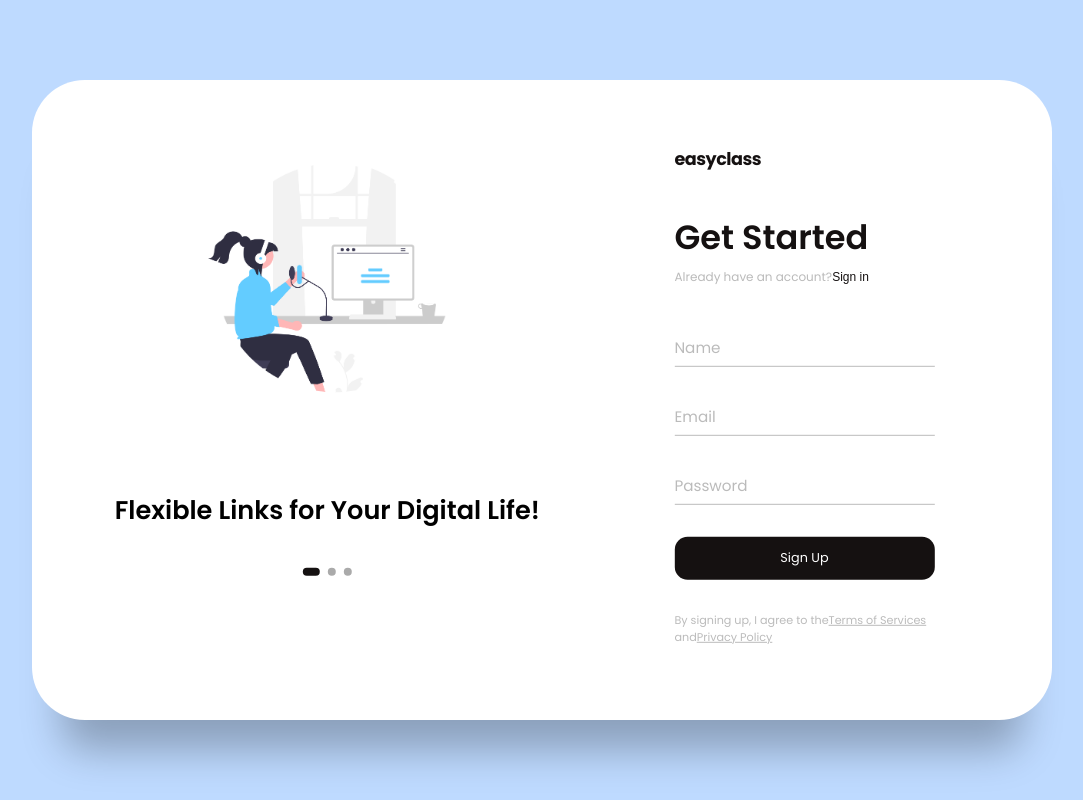
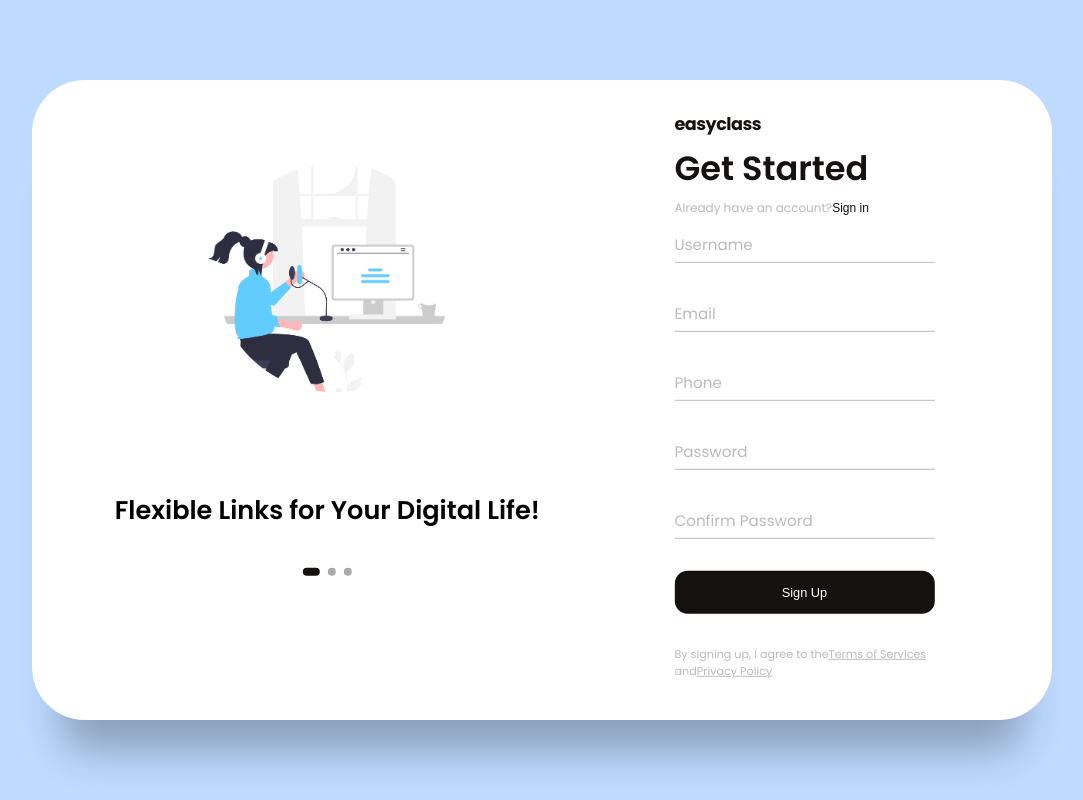
Before and after one commit to fewnttyy/link_in_bio, a Next.js app: page /login in a window 1280 px wide. Both pictures are taken after a click on the button "Sign up". Shown: the whole page, without its empty margins (98-1181 px from the left). Built offline with nearby package versions, Linux system fonts and the light colour scheme.

Commit message:
integrasi api

```diff
--- a/package.json
+++ b/package.json
@@ -9,6 +9,7 @@
     "lint": "next lint"
   },
   "dependencies": {
+    "axios": "^1.7.9",
     "framer-motion": "^12.0.1",
     "lucide-react": "^0.474.0",
     "next": "15.1.5",
--- a/src/app/login/page.js
+++ b/src/app/login/page.js
@@ -1,6 +1,7 @@
 "use client";
 
 import React, { useState, useRef } from "react";
+import axios from "axios";
 import "./login.css";
 import Link from 'next/link';
 
@@ -9,6 +10,17 @@ export default function Home() {
   const [activeInput, setActiveInput] = useState({});
   const [activeBullet, setActiveBullet] = useState(1);
   const textSliderRef = useRef(null);
+
+  const [formData, setFormData] = useState({
+    username: "",
+    email: "",
+    phone: "",
+    password: "",
+    password_confirmation: "",
+  });
+
+  const [loading, setLoading] = useState(false);
+  const [errorMessage, setErrorMessage] = useState(null);
 
   const handleInputFocus = (field) => {
     setActiveInput((prev) => ({ ...prev, [field]: true }));
@@ -22,6 +34,11 @@ export default function Home() {
 
   const toggleMode = () => {
     setIsSignUpMode((prev) => !prev);
+    setErrorMessage(null);
+  };
+
+  const handleChange = (e) => {
+    setFormData({ ...formData, [e.target.name]: e.target.value });
   };
 
   const moveSlider = (index) => {
@@ -34,12 +51,55 @@ export default function Home() {
     }
   };
 
+  const handleRegister = async (e) => {
+    e.preventDefault();
+    setLoading(true);
+    setErrorMessage(null);
+
+    try {
+      const response = await axios.post(
+        "http://127.0.0.1:8000/api/register",
+        formData
+      );
+      alert("Registration successful! Please check your email.");
+      console.log(response.data);
+    } catch (error) {
+      setErrorMessage(error.response?.data?.message || "Registration failed.");
+      console.error(error);
+    } finally {
+      setLoading(false);
+    }
+  };
+
+  const handleLogin = async (e) => {
+    e.preventDefault();
+    setLoading(true);
+    setErrorMessage(null);
+
+    try {
+      const response = await axios.post("http://127.0.0.1:8000/api/login", {
+        email: formData.email,
+        password: formData.password,
+      });
+
+      localStorage.setItem("token", response.data.token);
+      alert("Login successful!");
+      console.log(response.data);
+    } catch (error) {
+      setErrorMessage(error.response?.data?.message || "Login failed.");
+      console.error(error);
+    } finally {
+      setLoading(false);
+    }
+  };
+
   return (
     <main className={isSignUpMode ? "sign-up-mode" : ""}>
       <div className="box">
         <div className="inner-box">
           <div className="forms-wrap">
-            <form action="index.html" autoComplete="off" className="sign-in-form">
+            {/* Form Login */}
+            <form onSubmit={handleLogin} className="sign-in-form">
               <div className="logo">
                 <h4>easyclass</h4>
               </div>
@@ -55,41 +115,43 @@ export default function Home() {
               <div className="actual-form">
                 <div className="input-wrap">
                   <input
-                    type="text"
-                    minLength="4"
-                    className={`input-field ${activeInput.name ? "active" : ""}`}
+                    type="email"
+                    name="email"
+                    className="input-field"
                     autoComplete="off"
                     required
-                    onFocus={() => handleInputFocus("name")}
-                    onBlur={(e) => handleInputBlur("name", e.target.value)}
+                    onChange={handleChange}
                   />
-                  <label>Name</label>
+                  <label>Email</label>
                 </div>
 
                 <div className="input-wrap">
                   <input
                     type="password"
-                    minLength="4"
-                    className={`input-field ${activeInput.password ? "active" : ""}`}
+                    name="password"
+                    className="input-field"
                     autoComplete="off"
                     required
-                    onFocus={() => handleInputFocus("password")}
-                    onBlur={(e) => handleInputBlur("password", e.target.value)}
+                    onChange={handleChange}
                   />
                   <label>Password</label>
                 </div>
 
-                <input type="submit" value="Sign In" className="sign-btn" />
+                {errorMessage && <p className="error">{errorMessage}</p>}
+                <button type="submit" className="sign-btn" disabled={loading}>
+                  {loading ? "Signing in..." : "Sign In"}
+                </button>
 
                 <p className="text">
-                  Forgotten your password or your login details?
+                  Forgotten your password?
                   <Link href="/login/forgetpassword">Get help</Link>
                   signing in
                 </p>
               </div>
             </form>
 
-            <form action="index.html" autoComplete="off" className="sign-up-form">
+            {/* Form Register */}
+            <form onSubmit={handleRegister} className="sign-up-form">
               <div className="logo">
                 <h4>easyclass</h4>
               </div>
@@ -106,42 +168,67 @@ export default function Home() {
                 <div className="input-wrap">
                   <input
                     type="text"
-                    minLength="4"
-                    className={`input-field ${activeInput.signupName ? "active" : ""}`}
+                    name="username"
+                    className="input-field"
                     autoComplete="off"
                     required
-                    onFocus={() => handleInputFocus("signupName")}
-                    onBlur={(e) => handleInputBlur("signupName", e.target.value)}
+                    onChange={handleChange}
                   />
-                  <label>Name</label>
+                  <label>Username</label>
                 </div>
 
                 <div className="input-wrap">
                   <input
                     type="email"
-                    className={`input-field ${activeInput.email ? "active" : ""}`}
+                    name="email"
+                    className="input-field"
                     autoComplete="off"
                     required
-                    onFocus={() => handleInputFocus("email")}
-                    onBlur={(e) => handleInputBlur("email", e.target.value)}
+                    onChange={handleChange}
                   />
                   <label>Email</label>
                 </div>
 
                 <div className="input-wrap">
                   <input
-                    type="password"
-                    minLength="4"
-                    className={`input-field ${activeInput.signupPassword ? "active" : ""}`}
+                    type="text"
+                    name="phone"
+                    className="input-field"
                     autoComplete="off"
                     required
-                    onFocus={() => handleInputFocus("signupPassword")}
-                    onBlur={(e) => handleInputBlur("signupPassword", e.target.value)}
+                    onChange={handleChange}
+                  />
+                  <label>Phone</label>
+                </div>
+
+                <div className="input-wrap">
+                  <input
+                    type="password"
+                    name="password"
+                    className="input-field"
+                    autoComplete="off"
+                    required
+                    onChange={handleChange}
                   />
                   <label>Password</label>
                 </div>
 
-                <input type="submit" value="Sign Up" className="sign-btn" />
+                <div className="input-wrap">
+                  <input
+                    type="password"
+                    name="password_confirmation"
+                    className="input-field"
+                    autoComplete="off"
+                    required
+                    onChange={handleChange}
+                  />
+                  <label>Confirm Password</label>
+                </div>
+
+                {errorMessage && <p className="error">{errorMessage}</p>}
+                <button type="submit" className="sign-btn" disabled={loading}>
+                  {loading ? "Signing up..." : "Sign Up"}
+                </button>
 
                 <p className="text">
                   By signing up, I agree to the
```
Also changed, not shown: 1 other file (tests, documents, lock files or other folders).
